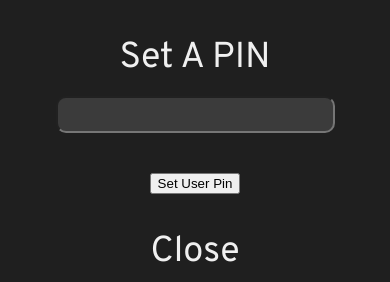
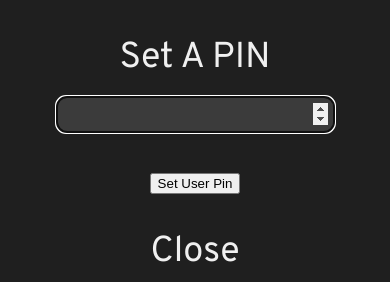
Before and after one commit to waltersm8/Speedometer, a website: page www/index.html in a window 390 px wide. Both pictures are taken after a click on the picture 355 px from the left and 35 px from the top of the page. Drawn offline with nearby package versions, Linux system fonts and the light colour scheme; some packages are replaced by stand-ins of ours.

Commit message:
Keypad auto pulls up to enter pin

```diff
--- a/www/js/index.js
+++ b/www/js/index.js
@@ -67,6 +67,7 @@ function setSettings() {
 function openPin() {
     loadSettings();
     document.getElementById('passcode').style.display = "block";
+    document.getElementById('enteredPin').focus();
 
     $('#enteredPin').val('');
 
```
Also changed, not shown: www/index.html (+1 -1 lines).
